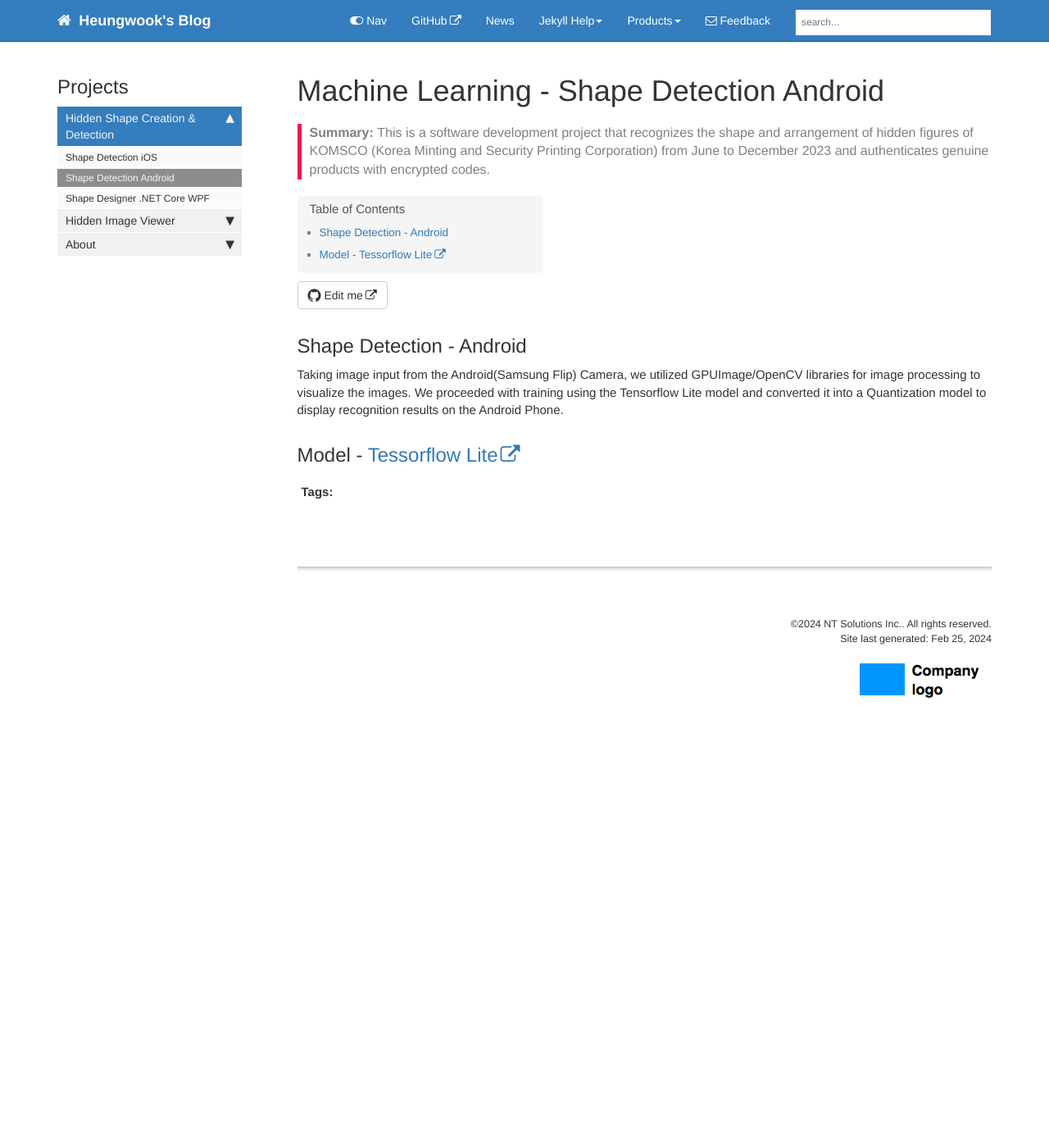
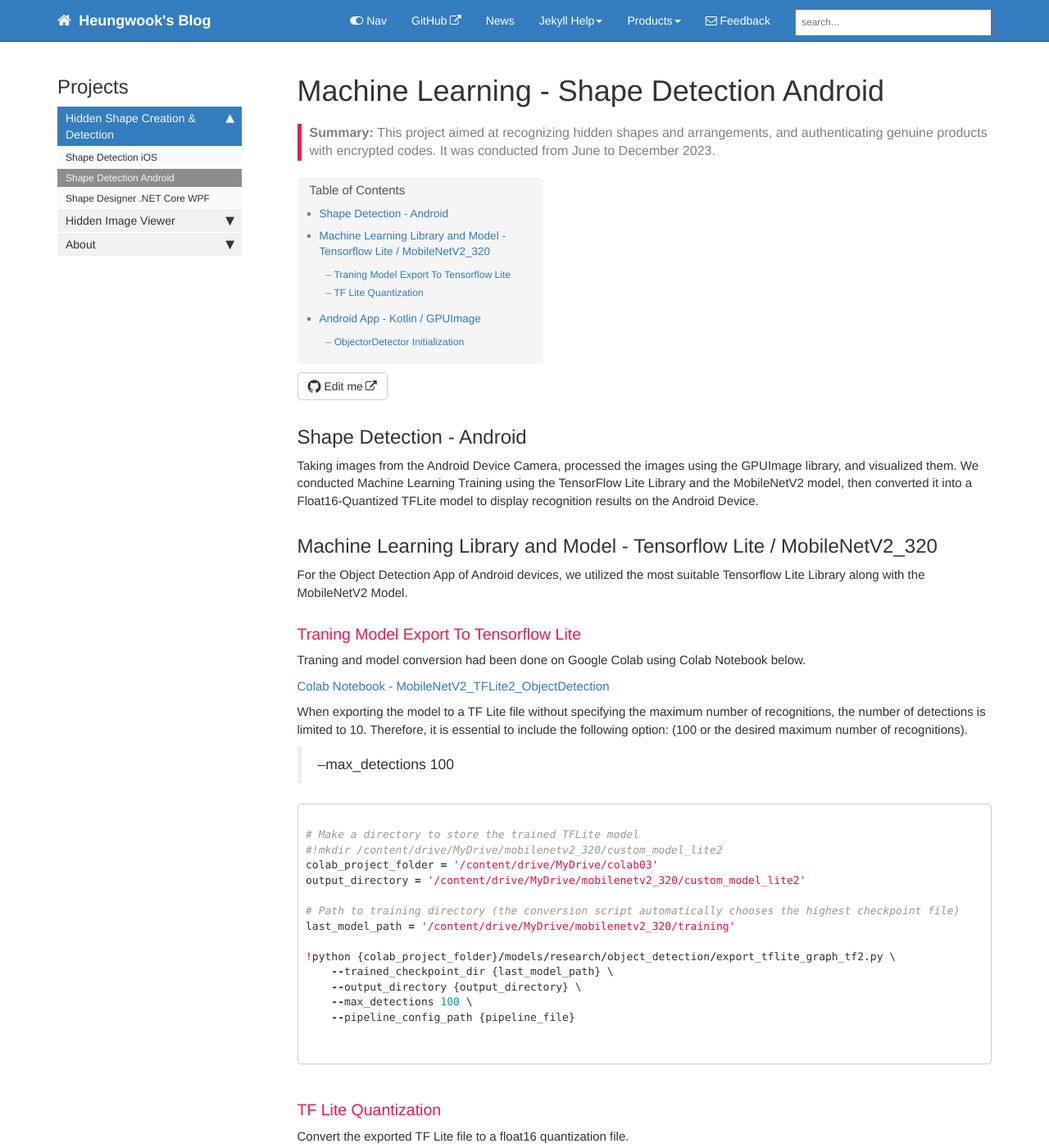
Before and after one commit to heungwook/heungwook.github.io, a Jekyll site: the page built from pages/doc2023/doc202301_02.md, in a window 1280 px wide and 1400 px high. Shown: the whole window at 82% size. Built offline with Jekyll 4.4.1, drawn with Linux system fonts in a browser that asks for light colours; comment, search, counter and statistics services are not loaded; some of the changed text lies outside the part shown.

Commit message:
20240225 2046

````diff
--- a/pages/doc2023/doc202301_02.md
+++ b/pages/doc2023/doc202301_02.md
@@ -1,8 +1,8 @@
 ---
 title: Machine Learning - Shape Detection Android
-tags: [machine_learning, object_detection, android, kotlin]
+tags: [machine_learning object_detection android kotlin gpuimage]
 keywords:
-summary: "This is a software development project that recognizes the shape and arrangement of hidden figures of KOMSCO (Korea Minting and Security Printing Corporation) from June to December 2023 and authenticates genuine products with encrypted codes."
+summary: "This project aimed at recognizing hidden shapes and arrangements, and authenticating genuine products with encrypted codes. It was conducted from June to December 2023."
 sidebar: mydoc_sidebar
 permalink: doc202301_02.html
 folder: doc2023
@@ -10,10 +10,170 @@ folder: doc2023
 
 ## Shape Detection - Android
 
-Taking image input from the Android(Samsung Flip) Camera, we utilized GPUImage/OpenCV libraries for image processing to visualize the images. We proceeded with training using the Tensorflow Lite model and converted it into a Quantization model to display recognition results on the Android Phone.
+Taking images from the Android Device Camera, processed the images using the GPUImage library, and visualized them. We conducted Machine Learning Training using the TensorFlow Lite Library and the MobileNetV2 model, then converted it into a Float16-Quantized TFLite model to display recognition results on the Android Device.
+
+## Machine Learning Library and Model - Tensorflow Lite / MobileNetV2_320
+
+For the Object Detection App of Android devices, we utilized the most suitable Tensorflow Lite Library along with the MobileNetV2 Model.
 
 
-## Model - [Tessorflow Lite](https://docs.ultralytics.com/)
+
+### Traning Model Export To Tensorflow Lite
+
+Traning and model conversion had been done on Google Colab using Colab Notebook below.
+
+[Colab Notebook - MobileNetV2_TFLite2_ObjectDetection](20230813_MobilenetV2_320_Train_TFLite2_Object_Detction_Model.ipynb)
+
+When exporting the model to a TF Lite file without specifying the maximum number of recognitions, the number of detections is limited to 10. Therefore, it is essential to include the following option: (100 or the desired maximum number of recognitions).
+> --max_detections 100
+
+```python
+
+# Make a directory to store the trained TFLite model
+#!mkdir /content/drive/MyDrive/mobilenetv2_320/custom_model_lite2
+colab_project_folder = '/content/drive/MyDrive/colab03'
+output_directory = '/content/drive/MyDrive/mobilenetv2_320/custom_model_lite2'
+
+# Path to training directory (the conversion script automatically chooses the highest checkpoint file)
+last_model_path = '/content/drive/MyDrive/mobilenetv2_320/training'
+
+!python {colab_project_folder}/models/research/object_detection/export_tflite_graph_tf2.py \
+    --trained_checkpoint_dir {last_model_path} \
+    --output_directory {output_directory} \
+    --max_detections 100 \
+    --pipeline_config_path {pipeline_file}
+
+
+```
+
+### TF Lite Quantization
+
+Convert the exported TF Lite file to a float16 quantization file.
+
+```python
+
+import tensorflow as tf
+converter = tf.lite.TFLiteConverter.from_saved_model(saved_model_dir)
+converter.optimizations = [tf.lite.Optimize.DEFAULT]
+converter.target_spec.supported_types = [tf.float16]
+conv_result = converter.convert()
+with open(tflite_model_dir + '/float16_quant.tflite', 'wb') as f:
+  f.write(conv_result)
+
+```
+
+
+## Android App - Kotlin / GPUImage
+
+The Android App is developed using the Kotlin language. The GPUImage available on Android is implemented based on OpenGL ES 2.0, which differs in implementation from iOS's GPUImage. Consequently, custom filters cannot be used. Instead, the Camera Source was modified to invoke GPUImage Filters upon frame creation, and the resulting output is passed to the ObjectorDetector to perform Shape Detection.
+
+### ObjectorDetector Initialization
+
+Initialize the ObjectorDetector to use the Float16-Quantized TFLite file.
+
+```Java
+
+    if (mlCodeDetector == null) {
+        // Step 2: Initialize the detector object
+        val options = ObjectDetector.ObjectDetectorOptions.builder()
+            .setMaxResults(-1)
+            .setScoreThreshold(MLDetectActivity.detectThreshold)
+            .build()
+        mlCodeDetector = ObjectDetector.createFromFileAndOptions(
+            mContext,
+            "float16_metadata_maxout_100.tflite",
+            options
+        )
+    }
+
+```
+
+Initialize the GPUImage filter settings, apply the filter to the image, and return the result.
+
+```Java
+
+    private fun GetDCOPBitmap_GPUImg(
+        lfrmCamPreview: Frame,
+        lbcdCallback: MLDetectTrackerCallback?
+    ): Bitmap?  {
+        val bmpImageOrg = getBitmapFromRGBFrame(lfrmCamPreview)
+
+        if (_GPUIMG == null) {
+            _GPUIMG = GPUImage(mContext)
+            var filterGroup = GPUImageFilterGroup()
+
+            var grayscaleFilter = GPUImageGrayscaleFilter()
+            filterGroup.addFilter(grayscaleFilter)
+
+            val sharpen = GPUImageSharpenFilter()
+            sharpen.setSharpness(1.0f)
+            filterGroup.addFilter(sharpen)
+
+            val sobelEdge = GPUImageSobelEdgeDetectionFilter()
+            //sobelEdge.setLineSize(1.0f)
+            filterGroup.addFilter(sobelEdge)
+
+            var colorInv = GPUImageColorInvertFilter()
+            filterGroup.addFilter(colorInv)
+
+            var boxBlur = GPUImageBoxBlurFilter()
+            boxBlur.setBlurSize(1.0f)
+            //filterGroup.addFilter(boxBlur)
+
+            val gamma = GPUImageGammaFilter()
+            gamma.setGamma(0.4f)
+            //filterGroup.addFilter(gamma)
+
+            _GPUIMG!!.setFilter(filterGroup)
+        }
+        _GPUIMG!!.setImage(bmpImageOrg)
+        val filteredBitmap = _GPUIMG!!.bitmapWithFilterApplied
+
+        return filteredBitmap
+    }
+
+
+```
+
+Receive the image processed by the GPUImage filter, convert it to a TensorImage, and perform Object Detection.
+
+```Java
+
+    fun DetectCodes(bmpImage: Bitmap, bcdCallback: MLDetectTrackerCallback?): Bitmap? {
+        // Step 1: Create TFLite's TensorImage object
+        val image = TensorImage.fromBitmap(bmpImage)
+
+        if (mlCodeDetector == null) {
+            // Step 2: Initialize the detector object
+            val options = ObjectDetector.ObjectDetectorOptions.builder()
+                .setMaxResults(-1)
+                .setScoreThreshold(MLDetectActivity.detectThreshold)
+                .build()
+            mlCodeDetector = ObjectDetector.createFromFileAndOptions(
+                mContext,
+                "float16_metadata_maxout_100.tflite",
+                options
+            )
+        }
+
+        // Step 3: Feed given image to the detector
+        val results = mlCodeDetector?.detect(image)
+
+        val shapeProc = ShapeProcessor(results, bmpImage)
+
+        val imgWithResult = shapeProc.imageOut
+        if (!shapeProc.resultCode.equals("none", true)) {
+            val bcdData = Barcode()
+            bcdData.displayValue = shapeProc.resultCode
+            bcdCallback?.onDetectedQrCode(bcdData)
+        }
+
+        return imgWithResult
+    }
+
+
+```
+
 
 
 
````
Also changed, not shown: pages/doc2023/doc202301_02_kr.md (+1 -1 lines).
